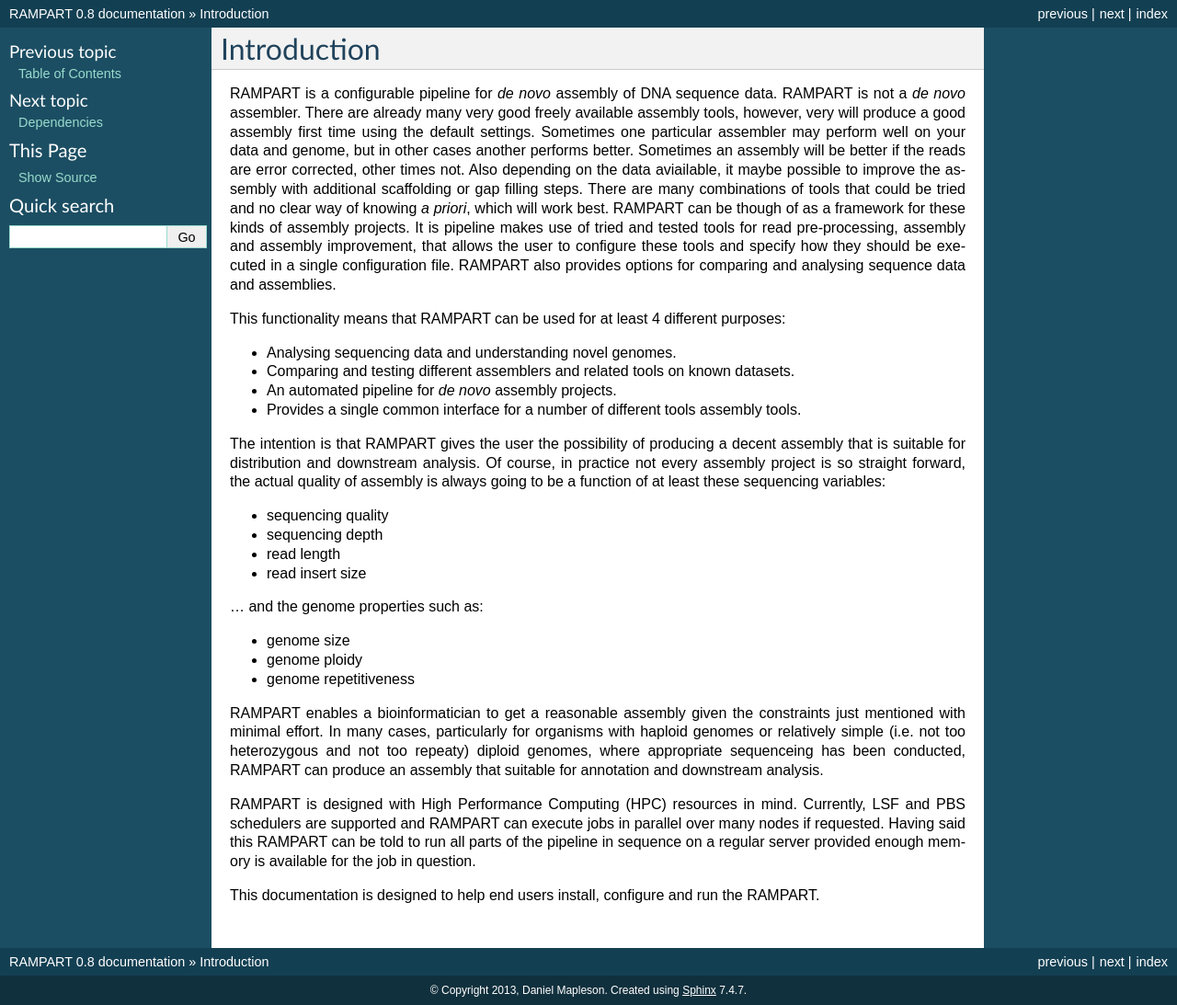
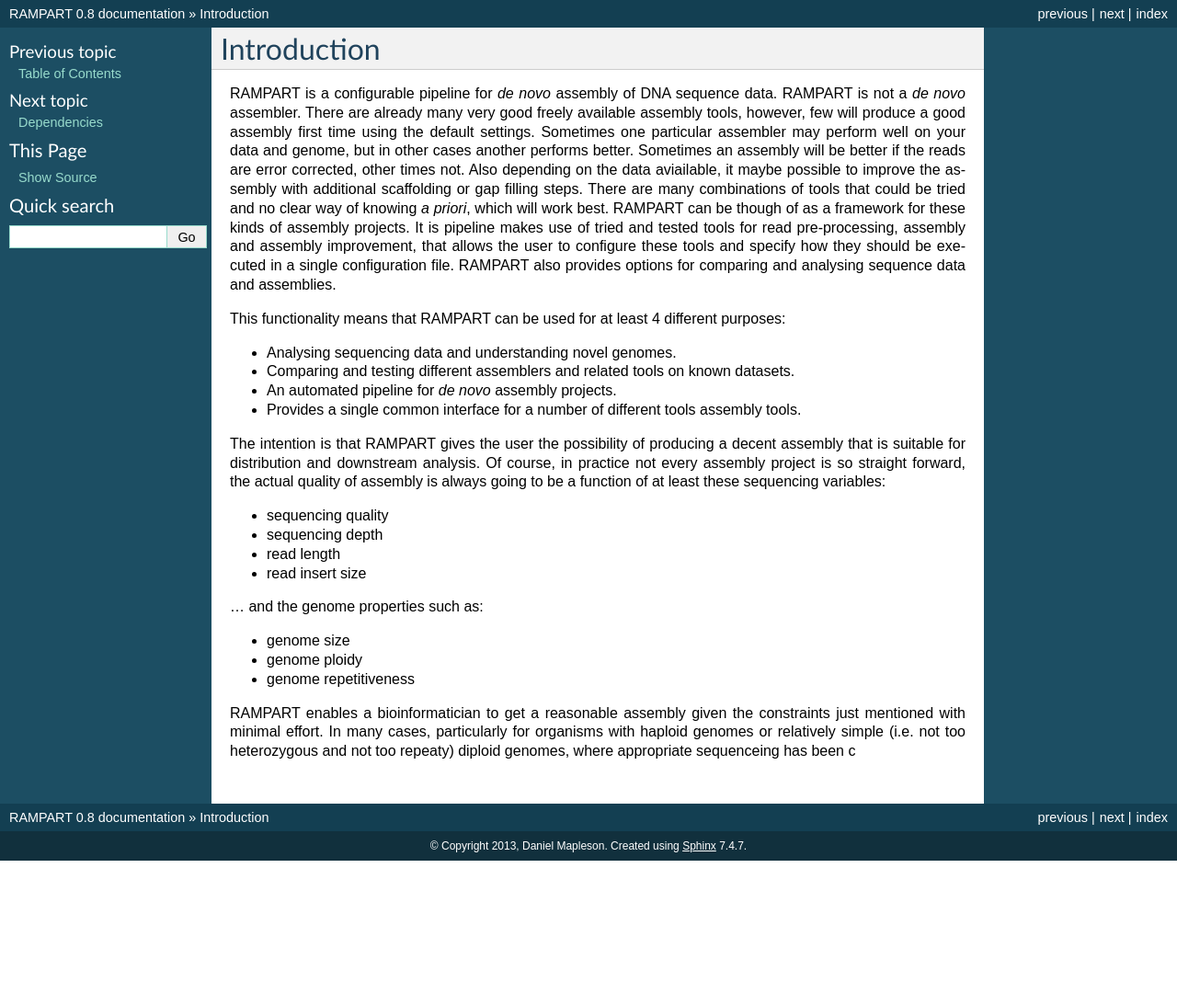
Before and after one commit to TGAC/RAMPART, a Sphinx documentation site: the page built from doc/source/introduction.rst, in a window 1280 px wide. Shown: the whole page at 92% size. Built offline with Sphinx 7.4.7, drawn with Linux system fonts in a browser that asks for light colours; after the commit the page ends 936 px from its top, so only the background shows below that.

```diff
--- a/doc/source/introduction.rst
+++ b/doc/source/introduction.rst
@@ -4,7 +4,7 @@
 Introduction
 ============
 
-RAMPART is a configurable pipeline for *de novo* assembly of DNA sequence data.  RAMPART is not a *de novo* assembler.  There are already many very good freely available assembly tools, however, very will produce a good assembly first time using the default settings.  Sometimes one particular assembler may perform well on your data and genome, but in other cases another performs better.  Sometimes an assembly will be better if the reads are error corrected, other times not.  Also depending on the data aviailable, it maybe possible to improve the assembly with additional scaffolding or gap filling steps.  There are many combinations of tools that could be tried and no clear way of knowing *a priori*, which will work best.  RAMPART can be though of as a framework for these kinds of assembly projects.  It is pipeline makes use of tried and tested tools for read pre-processing, assembly and assembly improvement, that allows the user to configure these tools and specify how they should be executed in a single configuration file.  RAMPART also provides options for comparing and analysing sequence data and assemblies.
+RAMPART is a configurable pipeline for *de novo* assembly of DNA sequence data.  RAMPART is not a *de novo* assembler.  There are already many very good freely available assembly tools, however, few will produce a good assembly first time using the default settings.  Sometimes one particular assembler may perform well on your data and genome, but in other cases another performs better.  Sometimes an assembly will be better if the reads are error corrected, other times not.  Also depending on the data aviailable, it maybe possible to improve the assembly with additional scaffolding or gap filling steps.  There are many combinations of tools that could be tried and no clear way of knowing *a priori*, which will work best.  RAMPART can be though of as a framework for these kinds of assembly projects.  It is pipeline makes use of tried and tested tools for read pre-processing, assembly and assembly improvement, that allows the user to configure these tools and specify how they should be executed in a single configuration file.  RAMPART also provides options for comparing and analysing sequence data and assemblies.
 
 This functionality means that RAMPART can be used for at least 4 different purposes:
 
@@ -26,8 +26,4 @@ The intention is that RAMPART gives the user the possibility of producing a dece
 * genome ploidy
 * genome repetitiveness
 
-RAMPART enables a bioinformatician to get a reasonable assembly given the constraints just mentioned with minimal effort.  In many cases, particularly for organisms with haploid genomes or relatively simple (i.e. not too heterozygous and not too repeaty) diploid genomes, where appropriate sequenceing has been conducted, RAMPART can produce an assembly that suitable for annotation and downstream analysis.
-
-RAMPART is designed with High Performance Computing (HPC) resources in mind.  Currently, LSF and PBS schedulers are supported and RAMPART can execute jobs in parallel over many nodes if requested.  Having said this RAMPART can be told to run all parts of the pipeline in sequence on a regular server provided enough memory is available for the job in question.
-
-This documentation is designed to help end users install, configure and run the RAMPART.
+RAMPART enables a bioinformatician to get a reasonable assembly given the constraints just mentioned with minimal effort.  In many cases, particularly for organisms with haploid genomes or relatively simple (i.e. not too heterozygous and not too repeaty) diploid genomes, where appropriate sequenceing has been c
```
Also changed, not shown: README.md (+5 -2 lines).
